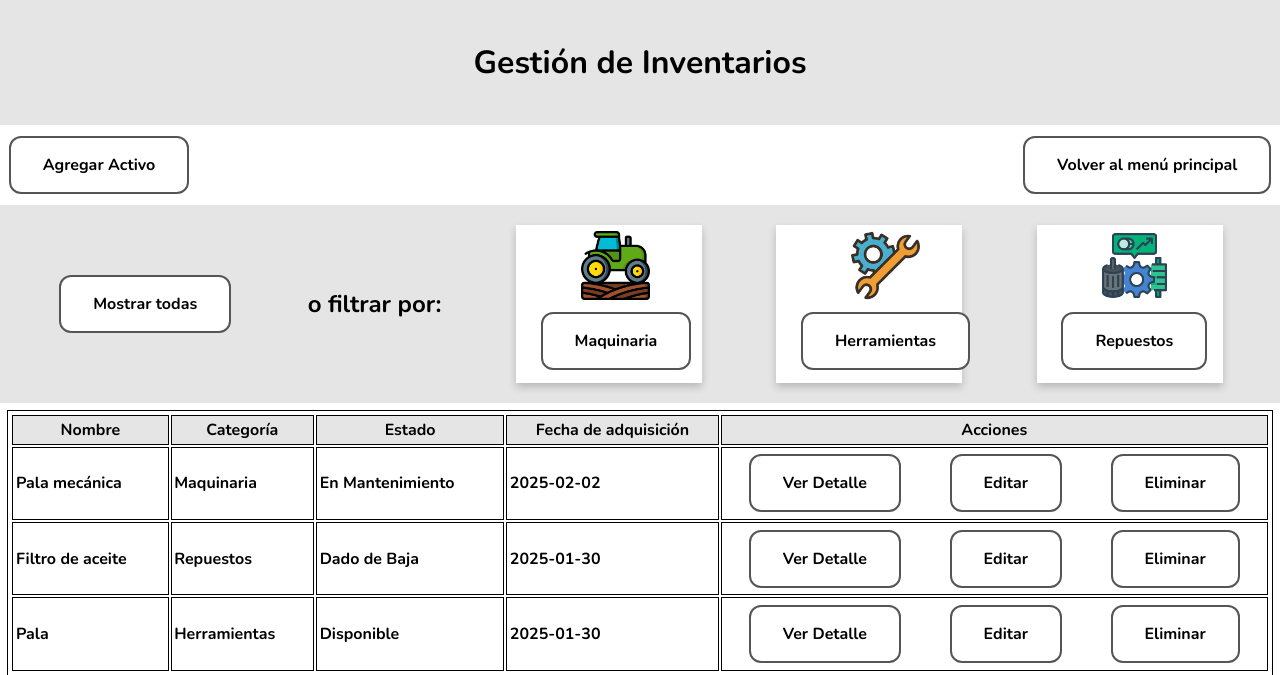
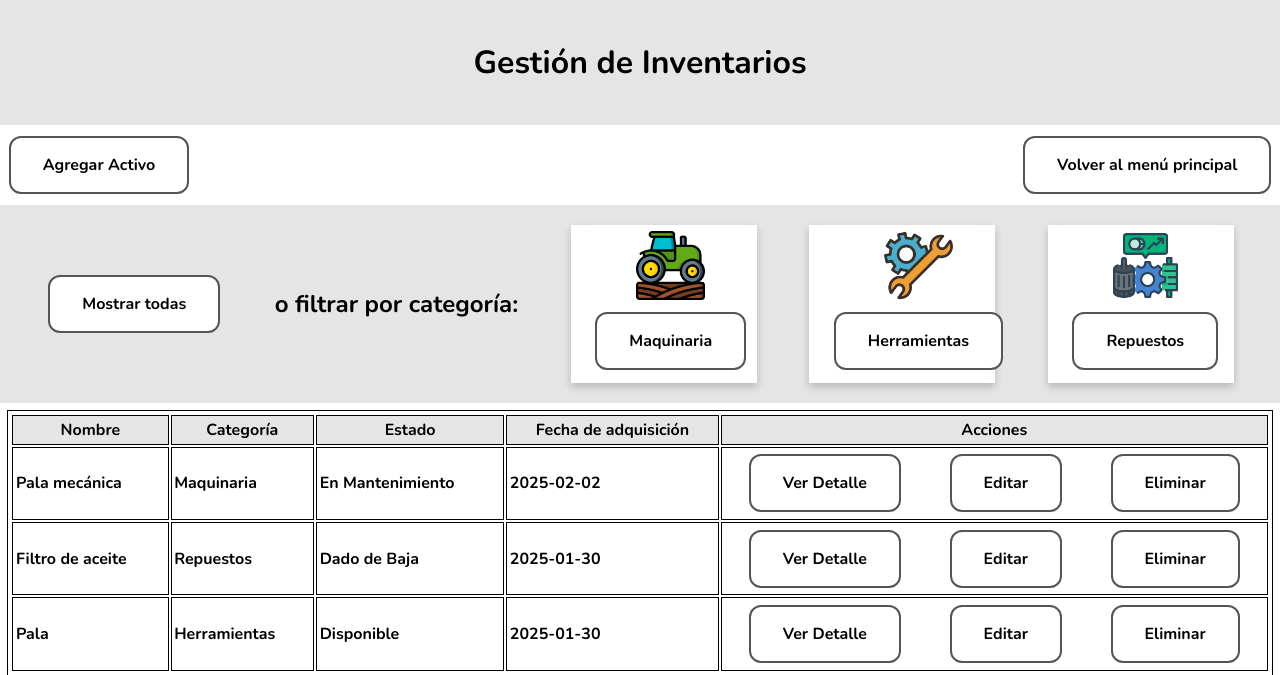
Before and after one commit to santiagohluna/gestion_inventario, a Flask app: page /inventario in a window 1280 px wide. Shown: the part 59-734 px from the top of the page. Run offline with Flask 3, Linux system fonts and the light colour scheme; data comes from the database, SQL or seed files in the repository.

Commit message:
Se modificó el título del filtro

```diff
--- a/app/templates/inventario.html
+++ b/app/templates/inventario.html
@@ -30,7 +30,7 @@
             <button type="submit" name="categoria" value="" class="button button1">Mostrar todas</button>
         </form>
         <div id="filtro">
-            <h2>o filtrar por:</h2>
+            <h2>o filtrar por categoría:</h2>
         </div>
         <div class="card2">
             <div class="card-img">
```
